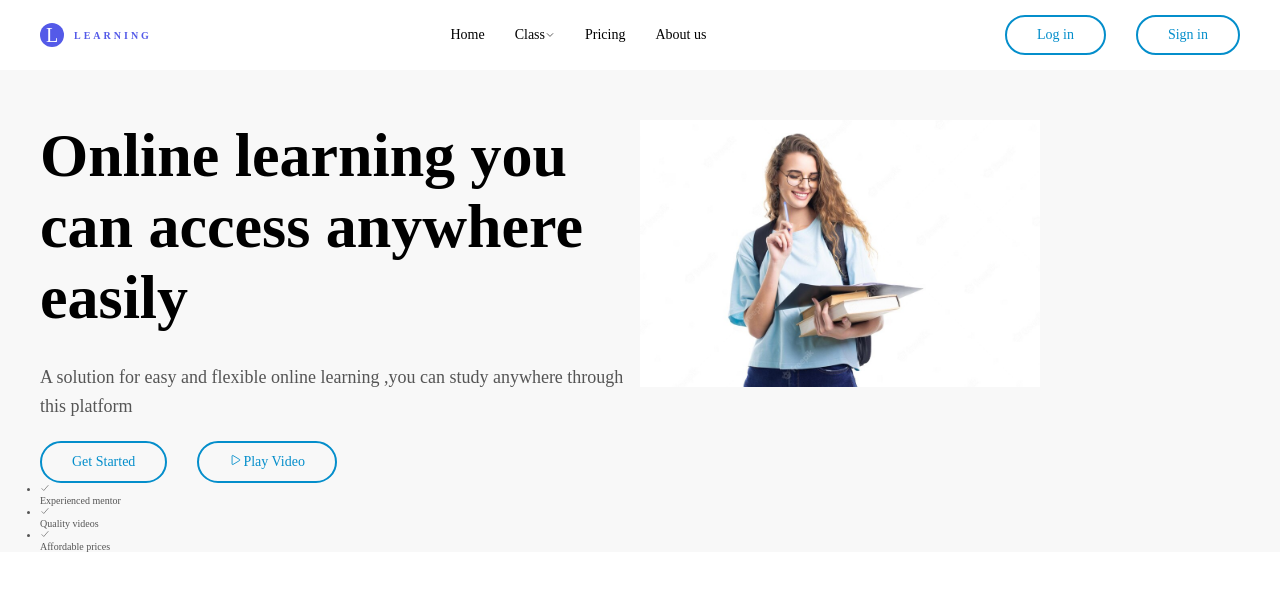
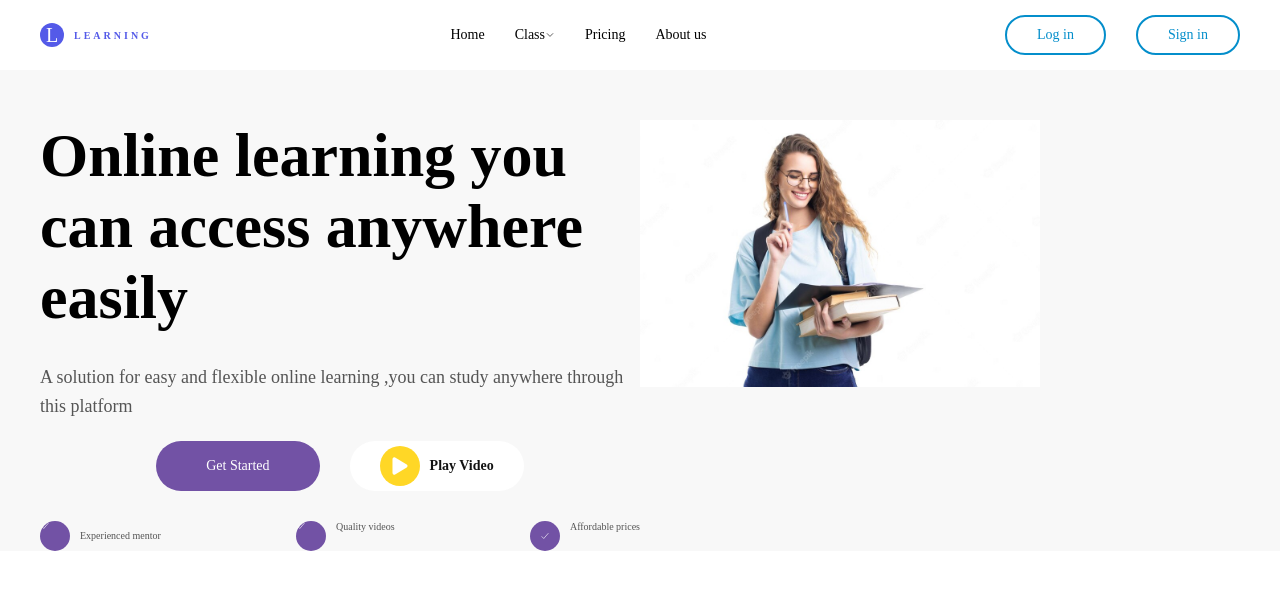
Before and after one commit to SsimbwaJoshua/learning, a plain HTML site: page index.html in a window 1280 px wide. Drawn offline with nearby package versions, Linux system fonts and the light colour scheme.

Commit message:
new section

```diff
--- a/index.html
+++ b/index.html
@@ -57,30 +57,30 @@
                 A solution for easy and flexible online learning ,you can study
                 anywhere through this platform
               </p>
-              <div class="head-btns flex link">
-                <a href="#" class="btn center-self btn-h-1">Get Started</a>
-                <a href="#" class="btn center-self btn-h-2"
-                  ><div class="play-icon">
-                    <ion-icon name="play-outline"></ion-icon>
+              <div class="head-btns flex">
+                <a href="#" class="common-btn center-self">Get Started</a>
+                <a href="#" class="center-self btn-h-2"
+                  ><div class="play-icon center-self">
+                    <ion-icon name="play"></ion-icon>
                   </div>
-                  Play Video</a
-                >
+                  <p>Play Video</p>
+                </a>
               </div>
-              <ul>
-                <li>
+              <ul class="flex">
+                <li class="flex center-self">
                   <div class="check-icon">
                     <ion-icon name="checkmark-outline"></ion-icon>
                   </div>
                   <p>Experienced mentor</p>
                 </li>
-                <li>
+                <li class="flex">
                   <div class="check-icon">
                     <ion-icon name="checkmark-outline"></ion-icon>
                   </div>
                   <p>Quality videos</p>
                 </li>
-                <li>
-                  <div class="check-icon">
+                <li class="flex">
+                  <div class="check-icon center-self">
                     <ion-icon name="checkmark-outline"></ion-icon>
                   </div>
                   <p>Affordable prices</p>
--- a/style.css
+++ b/style.css
@@ -143,6 +143,66 @@ html {
 }
 .head-btns {
   gap: 3rem;
+  justify-content: center;
+  margin-bottom: 3rem;
 }
-.btn-h-1 {
+.common-btn:link,
+.common-btn:visited {
+  cursor: pointer;
+  text-decoration: none;
+  font-size: 1.4rem;
+  padding: 1.5rem 5rem;
+  background-color: var(--primary-purple);
+  border-radius: 30px;
+  color: #fff;
 }
+.common-btn:active,
+.common-btn:hover {
+  background-color: var(--primary-blue);
+}
+
+.play-icon {
+  width: 4rem;
+  height: 4rem;
+  border-radius: 50%;
+  background-color: var(--primary-yellow);
+  color: #fff;
+  font-size: 2.4rem;
+  margin-right: 1rem;
+}
+.btn-h-2:link,
+.btn-h-2:visited {
+  cursor: pointer;
+  text-decoration: none;
+  background-color: #fff;
+  font-size: 1.4rem;
+  border-radius: 30px;
+  padding: 0.5rem 3rem;
+  font-weight: 700;
+  color: #121212;
+}
+.btn-h-2:hover,
+.btn-h-2:active {
+  box-shadow: 2px 2px 2px #ccc;
+}
+ul {
+  list-style: none;
+  justify-content: space-between;
+}
+li {
+  gap: 1rem;
+}
+.check-icon {
+  width: 3rem;
+  height: 3rem;
+  color: #fff;
+  background-color: var(--primary-purple);
+  border-radius: 50%;
+}
+/* to add the other sections */
+
+/*
+1rem= 16px
+1rem=10px
+
+*/
```
